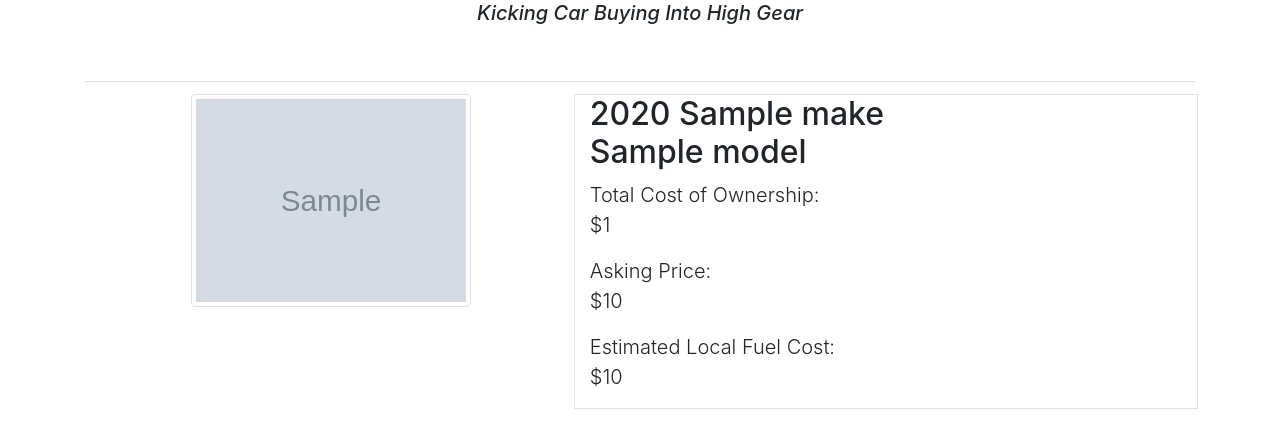
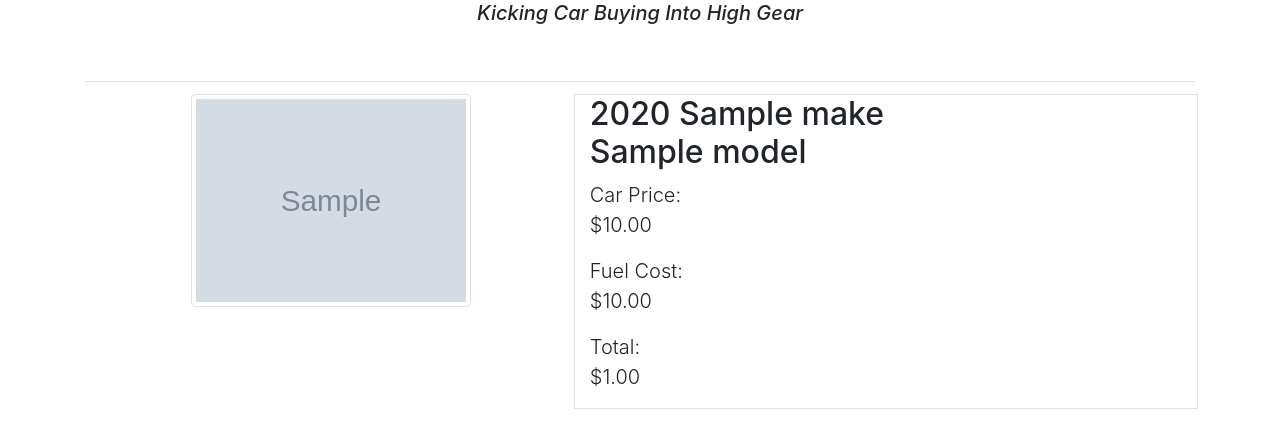
Before and after one commit to jkMLnop/Stick-Shift, a Flask app: template Flask_WebApp/Flask_WebApp/flaskexample/templates/main_page.html in a window 1280 px wide. Shown: the part 224-672 px from the top of the page. Run offline with Flask 2, Linux system fonts and the light colour scheme; the template is opened without the code that fills it: most values are stand-ins (such as "Sample title", 1, 10 or a date in 2020); grey boxes marked "Sample" are stand-in pictures; some libraries are stand-ins or nearby versions.

Commit message:
updated templates of landing page to have better formatting, and main page template general format cleanup - fixed number formatting added new fields, fixed thumbnail extraction etc

```diff
--- a/Flask_WebApp/Flask_WebApp/flaskexample/templates/main_page.html
+++ b/Flask_WebApp/Flask_WebApp/flaskexample/templates/main_page.html
@@ -1,4 +1,5 @@
 <!DOCTYPE html>
+<!-- TODO Switch to a Grid template for the table so you can clean up front end look! -->
 
 <html lang="en">
  <head>
@@ -60,9 +61,9 @@
               <div class="panel panel-default">
                 <div class="col-md-5"></div>
                 <h2 class="featurette-heading">{{ car['model_year'] }} {{ car['make']}} {{ car['model'] }}</h2>
-                <p class="lead"> Total Cost of Ownership: </br> ${{car['total_cost_of_ownership']}}</p>
-                <p class="lead"> Asking Price: </br> ${{ car['price'] }} </p>
-                <p class="lead"> Estimated Local Fuel Cost: </br> ${{ car['estimated_fuel_cost'] }} </p>
+                <p class="lead"> Car Price: </br> {{ "$%.2f"|format(car['price']|float) }} </p>
+                <p class="lead"> Fuel Cost: </br> {{ "$%.2f"|format(car['estimated_fuel_cost']|float) }} </p>
+                <p class="lead"> Total: </br> {{ "$%.2f"|format(car['total_cost_of_ownership']|float) }} </p>
               </div>
             </div>
           </div>
```
